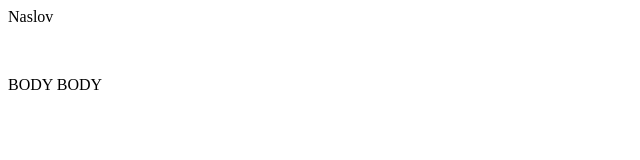
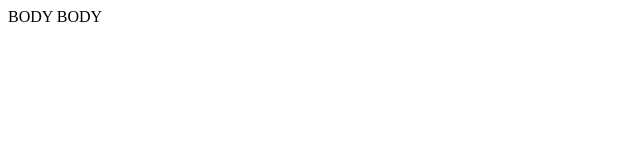
Before and after one commit to unknwn63/Lukin-sajt, a plain HTML site: page index.html in a window 1280 px wide. Shown: the whole page, without its empty margins (0-640 px from the left). Drawn offline with Linux system fonts and the light colour scheme.

Commit message:
Update index.html

```diff
--- a/index.html
+++ b/index.html
@@ -1,9 +1,5 @@
 <html>
-<head>
-<p>Naslov</p>
-</head>
-<Br>
 <body>
-<p>BODY BODY</p>
+BODY BODY
 </body>
 </html>
```
